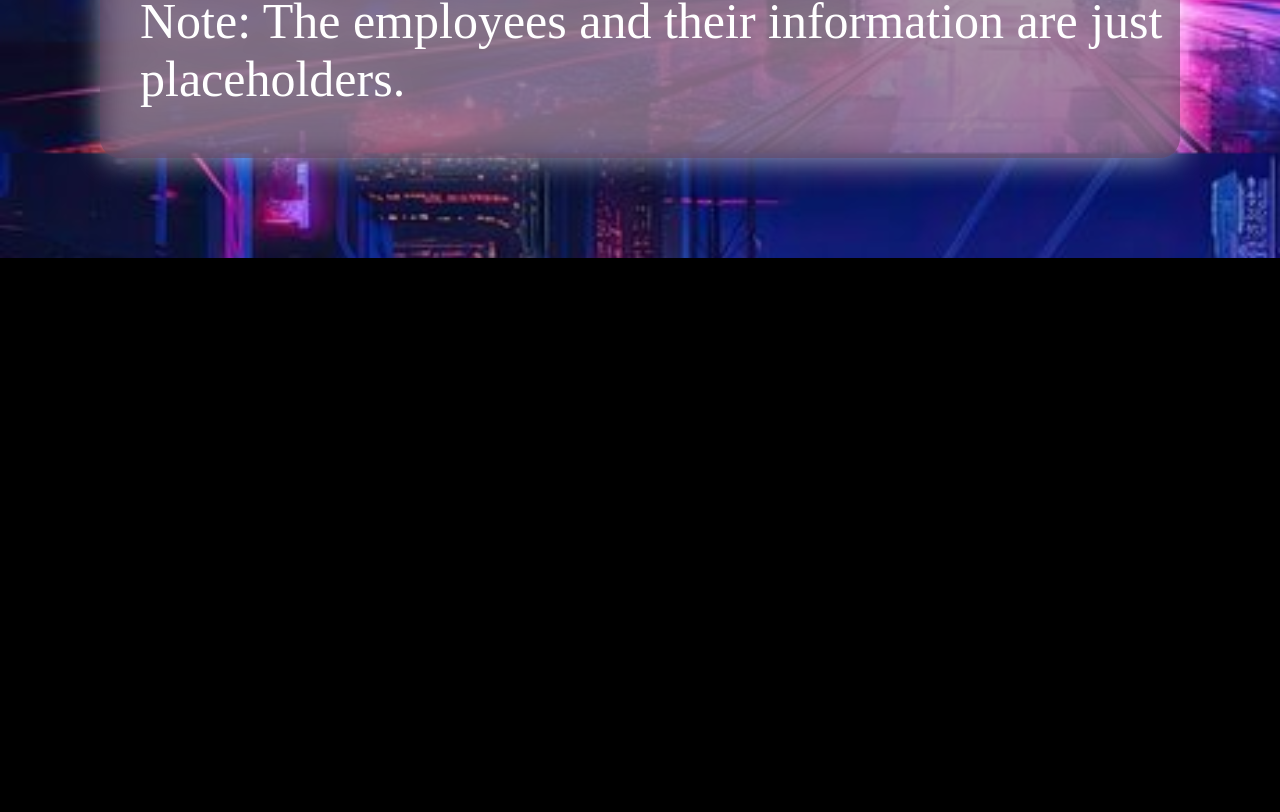
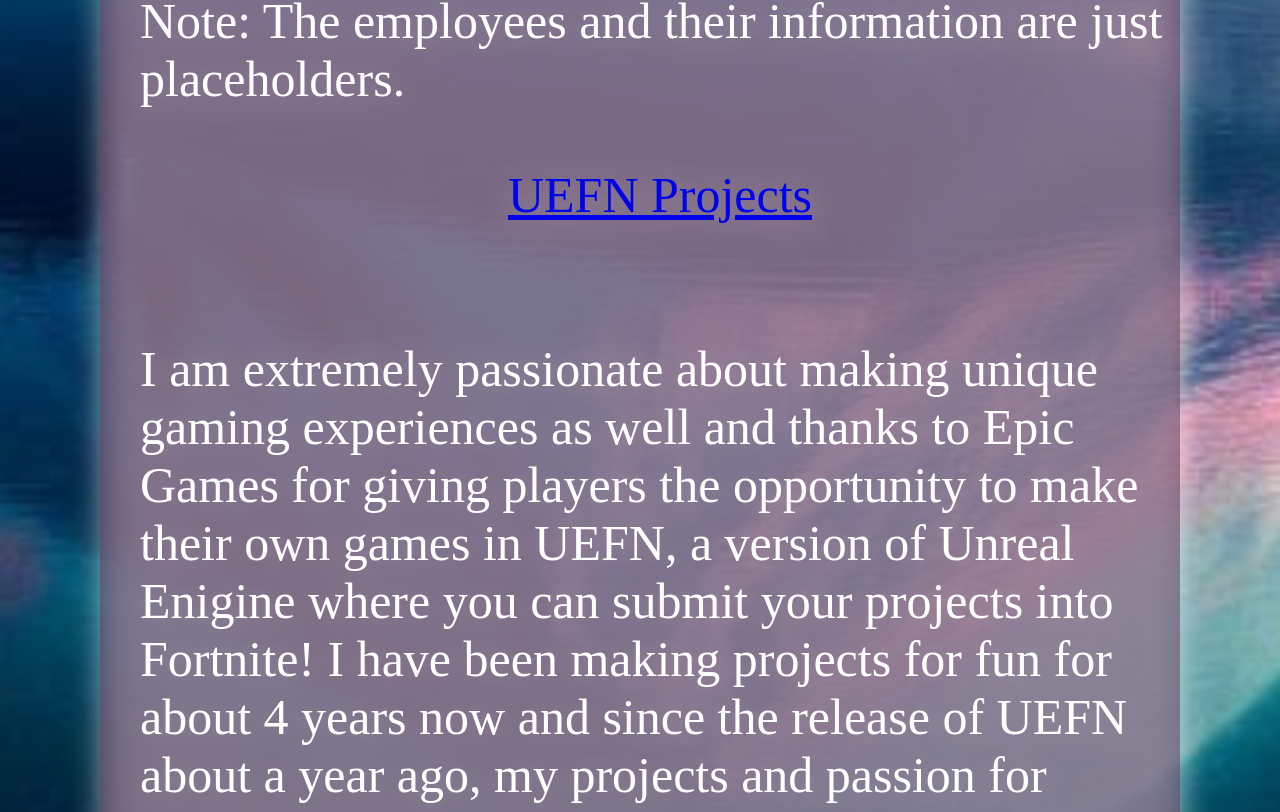
Before and after one commit to CalMc22/CalebMcConnelsPortfolio, a React (Vite) app: page /projects in a window 1280 px wide. Shown: the part 2847-3659 px from the top of the page. Before the commit the page ends 3105 px from the top, so only its background shows below. Built offline with nearby package versions, Linux system fonts and the light colour scheme.

Commit message:
added UEFN Projects to Projects Page and the link to my Creator Page

```diff
--- a/src/App.css
+++ b/src/App.css
@@ -1,7 +1,8 @@
 body {
     margin: 0;
-    background-image: url('./assets/neocity.jpg');
-    background-size: 2000px;
+    background-image: url('./assets/fuji night.jpg');
+    background-size: cover;
+    background-position: center;
     background-color: black;
     color: rgb(255, 255, 255);
     text-decoration: none;
--- a/src/App.jsx
+++ b/src/App.jsx
@@ -7,6 +7,7 @@ import React from 'react';
 import './App.css';
 
 function App() {
+
   return (
     <>
       <Navbar />
--- a/src/pages/Projects.jsx
+++ b/src/pages/Projects.jsx
@@ -50,6 +50,13 @@ function Projects() {
                     <br />
                     Note: The employees and their information are just placeholders.
                 </li>
+                <br />
+                <li>
+                    <a className='projectIcon' href="https://www.fortnite.com/@krysos22"> UEFN Projects</a>
+                    <br />
+                    <br />
+                    I am extremely passionate about making unique gaming experiences as well and thanks to Epic Games for giving players the opportunity to make their own games in UEFN, a version of Unreal Enigine where you can submit your projects into Fortnite! I have been making projects for fun for about 4 years now and since the release of UEFN about a year ago, my projects and passion for creativing these games has grown so much more! Check out my <a href="https://www.fortnite.com/@krysos22">Creator Profile</a> if you would like to see what I made!
+                </li>
             </ul>
         </div>
     )
```
Also changed, not shown: src/assets/fuji night.jpg (added), src/components/Navbar.jsx (indentation only).
